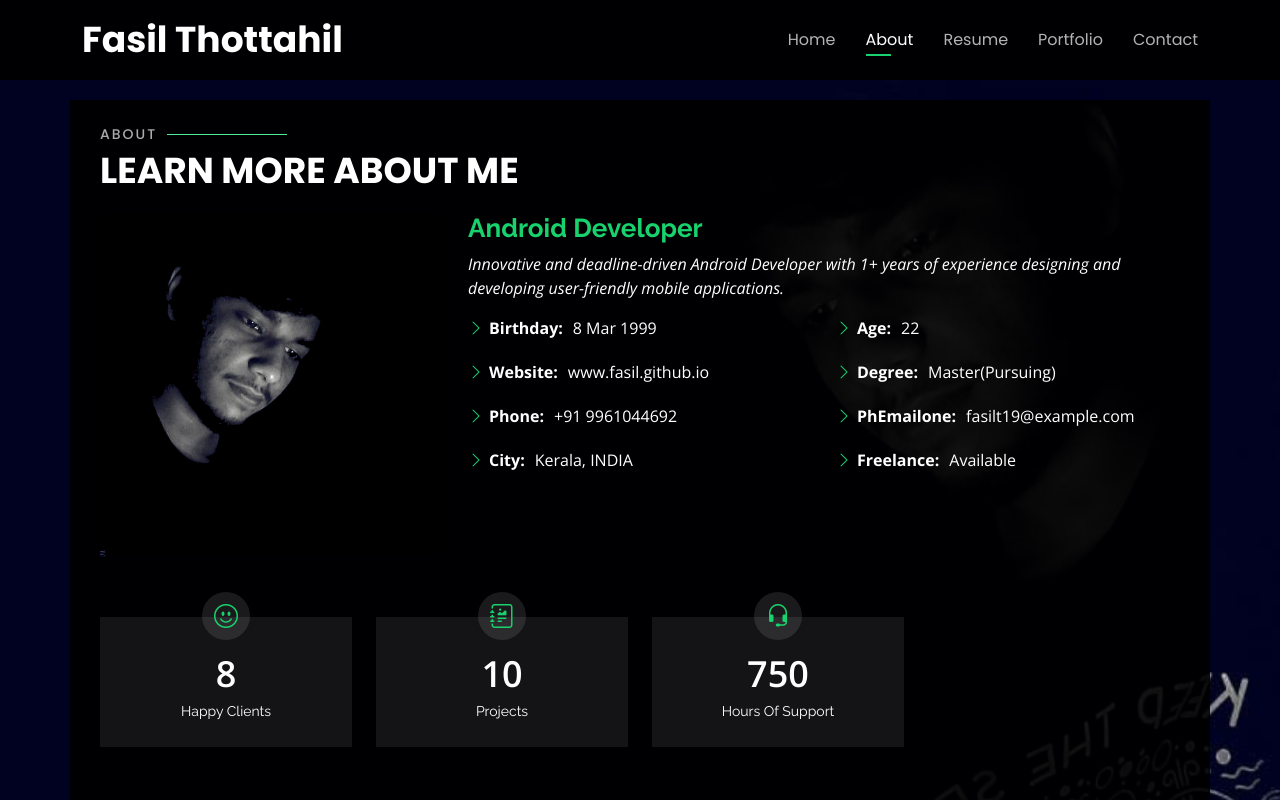
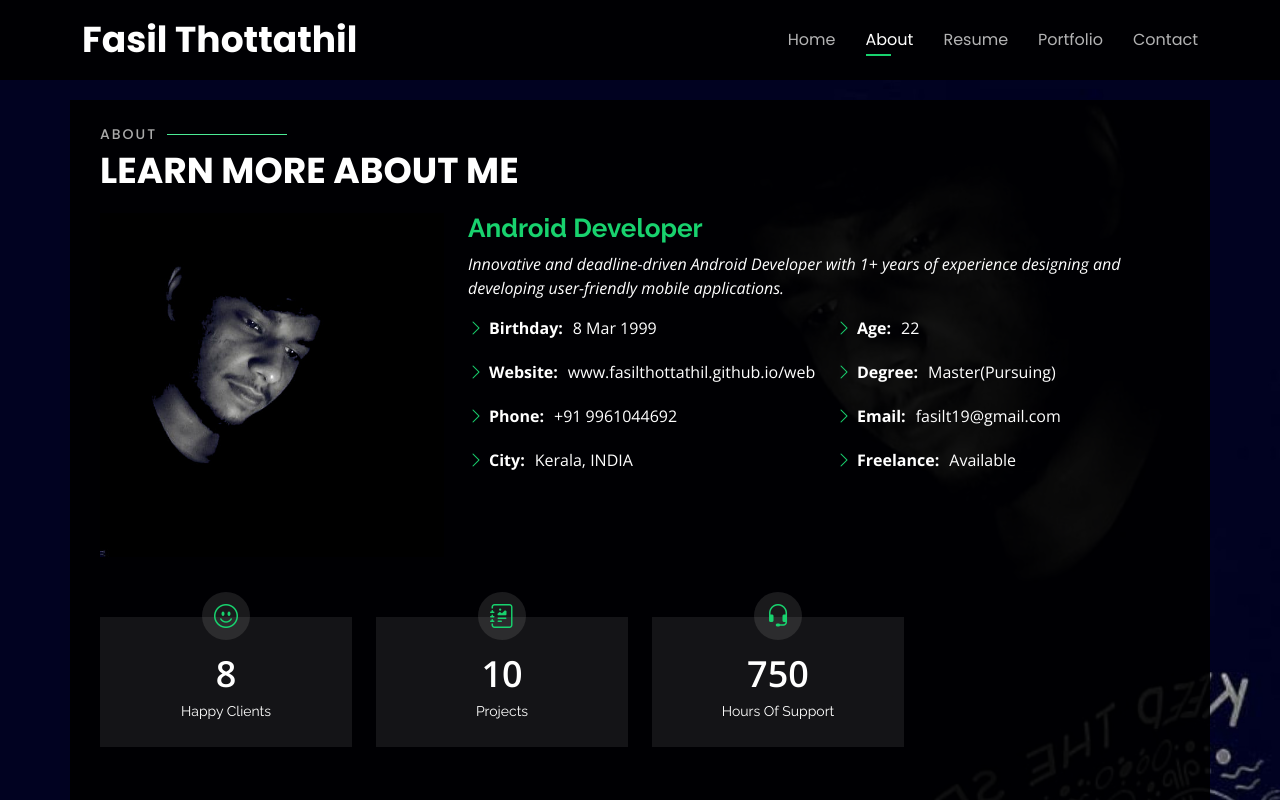
Before and after one commit to fasilthottathil/fasilthottathil.github.io, a plain HTML site: page index.html in a window 1280 px wide. Both pictures are taken after a click on the link "About". Shown: the top 800 px of the page. Drawn offline with nearby package versions, Linux system fonts and the light colour scheme.

Commit message:
my first commit

```diff
--- a/index.html
+++ b/index.html
@@ -35,9 +35,8 @@
   <header id="header">
     <div class="container">
 
-      <h1><a href="index.html">Fasil Thottahil</a></h1>
-      <!-- Uncomment below if you prefer to use an image logo -->
-      <!-- <a href="index.html" class="mr-auto"><img src="assets/img/logo.png" alt="" class="img-fluid"></a> -->
+      <h1><a href="index.html">Fasil Thottathil</a></h1>
+
       <h2>I'm a <span>Android Developer</span> from India</h2>
 
       <nav id="navbar" class="navbar">
@@ -84,7 +83,7 @@
             <div class="col-lg-6">
               <ul>
                 <li><i class="bi bi-chevron-right"></i> <strong>Birthday:</strong> <span>8 Mar 1999</span></li>
-                <li><i class="bi bi-chevron-right"></i> <strong>Website:</strong> <span>www.fasil.github.io</span></li>
+                <li><i class="bi bi-chevron-right"></i> <strong>Website:</strong> <span>www.fasilthottathil.github.io/web</span></li>
                 <li><i class="bi bi-chevron-right"></i> <strong>Phone:</strong> <span>+91 9961044692</span></li>
                 <li><i class="bi bi-chevron-right"></i> <strong>City:</strong> <span>Kerala, INDIA</span></li>
               </ul>
@@ -93,7 +92,7 @@
               <ul>
                 <li><i class="bi bi-chevron-right"></i> <strong>Age:</strong> <span>22</span></li>
                 <li><i class="bi bi-chevron-right"></i> <strong>Degree:</strong> <span>Master(Pursuing)</span></li>
-                <li><i class="bi bi-chevron-right"></i> <strong>PhEmailone:</strong> <span>fasilt19@example.com</span></li>
+                <li><i class="bi bi-chevron-right"></i> <strong>Email:</strong> <span>fasilt19@gmail.com</span></li>
                 <li><i class="bi bi-chevron-right"></i> <strong>Freelance:</strong> <span>Available</span></li>
               </ul>
             </div>
```
